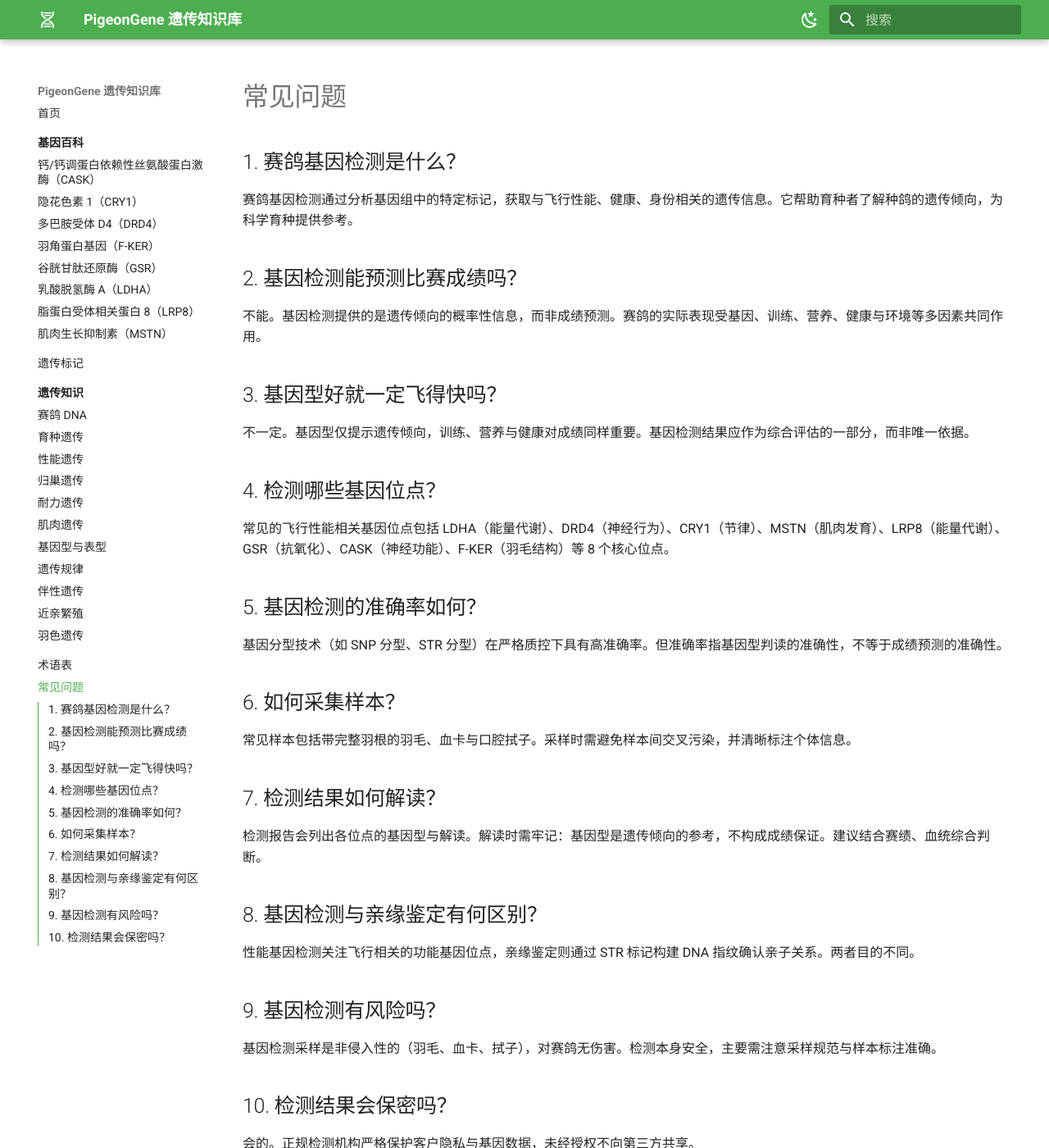
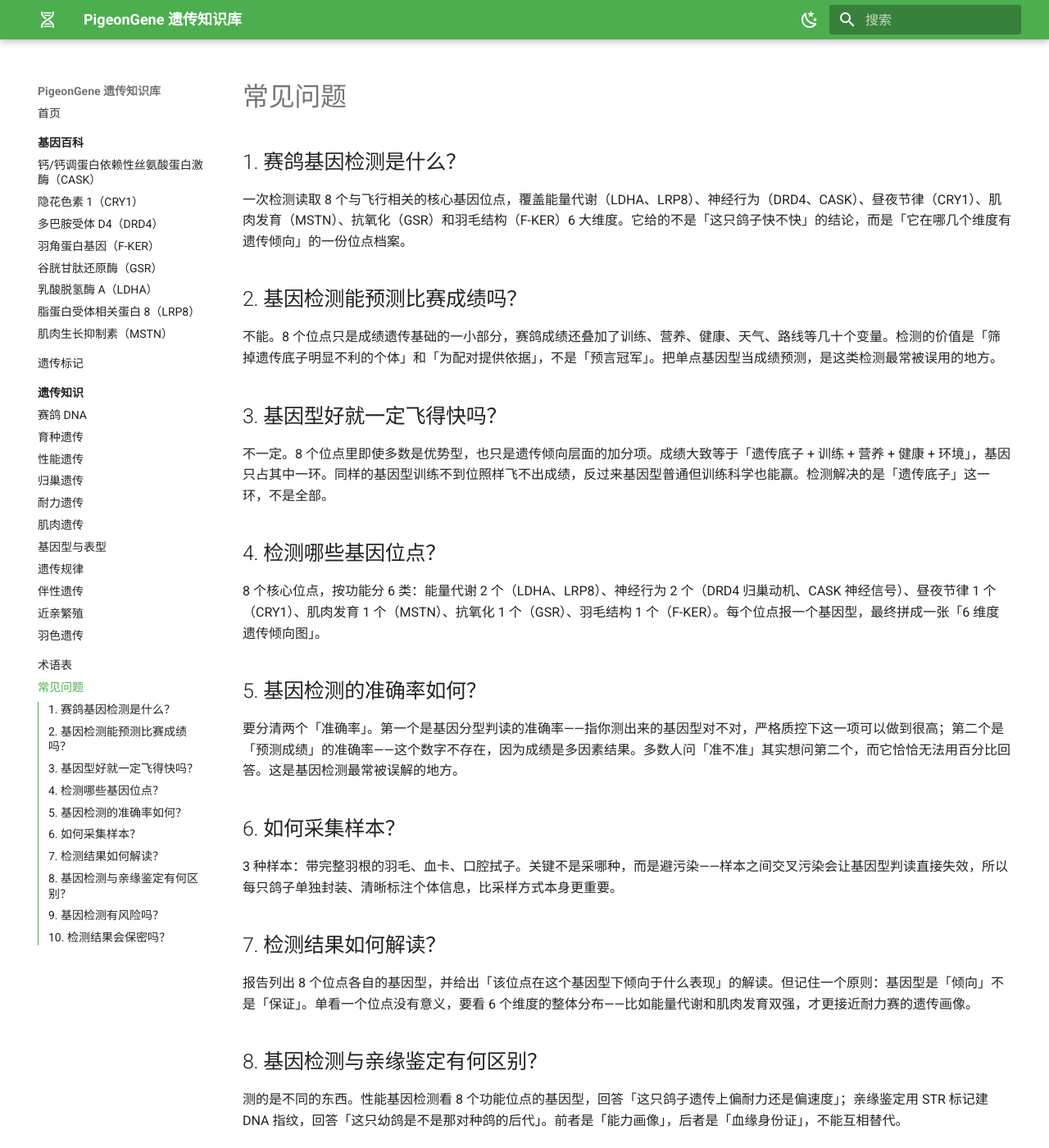
Before and after one commit to martinxionbiotech-max/Genetics.pigeongene, an MkDocs documentation site: the page built from docs/faq.md, in a window 1280 px wide and 1400 px high. Shown: the whole window at 82% size. Built offline with MkDocs 1.6.1 and Material for MkDocs 9.7.7, drawn with Linux system fonts in a browser that asks for light colours; some of the changed text lies outside the part shown.

Commit message:
content: FAQ 锚点原创重写——答案注入量化结论+计算+独立判断，去套话（第一句量化）

```diff
--- a/docs/faq.md
+++ b/docs/faq.md
@@ -1,68 +1,68 @@
 ---
 title: 常见问题
-description: 赛鸽基因检测通过分析基因组中的特定标记，获取与飞行性能、健康、身份相关的遗传信息。它帮助育种者了解种鸽的遗传倾向，为科学育种提供参考。
+description: 赛鸽基因检测一次读取 8 个飞行相关核心基因位点，覆盖能量代谢、神经行为、昼夜节律、肌肉发育、抗氧化、羽毛结构 6 大维度，为科学育种提供遗传倾向参考。
 schema_type: faqpage
 faq:
   - q: "赛鸽基因检测是什么？"
-    a: "赛鸽基因检测通过分析基因组中的特定标记，获取与飞行性能、健康、身份相关的遗传信息。它帮助育种者了解种鸽的遗传倾向，为科学育种提供参考。"
+    a: "一次检测读取 8 个与飞行相关的核心基因位点，覆盖能量代谢（LDHA、LRP8）、神经行为（DRD4、CASK）、昼夜节律（CRY1）、肌肉发育（MSTN）、抗氧化（GSR）和羽毛结构（F-KER）6 大维度。它给的不是「这只鸽子快不快」的结论，而是「它在哪几个维度有遗传倾向」的一份位点档案。"
   - q: "基因检测能预测比赛成绩吗？"
-    a: "不能。基因检测提供的是遗传倾向的概率性信息，而非成绩预测。赛鸽的实际表现受基因、训练、营养、健康与环境等多因素共同作用。"
+    a: "不能。8 个位点只是成绩遗传基础的一小部分，赛鸽成绩还叠加了训练、营养、健康、天气、路线等几十个变量。检测的价值是「筛掉遗传底子明显不利的个体」和「为配对提供依据」，不是「预言冠军」。把单点基因型当成绩预测，是这类检测最常被误用的地方。"
   - q: "基因型好就一定飞得快吗？"
-    a: "不一定。基因型仅提示遗传倾向，训练、营养与健康对成绩同样重要。基因检测结果应作为综合评估的一部分，而非唯一依据。"
+    a: "不一定。8 个位点里即使多数是优势型，也只是遗传倾向层面的加分项。成绩大致等于「遗传底子 + 训练 + 营养 + 健康 + 环境」，基因只占其中一环。同样的基因型训练不到位照样飞不出成绩，反过来基因型普通但训练科学也能赢。检测解决的是「遗传底子」这一环，不是全部。"
   - q: "检测哪些基因位点？"
-    a: "常见的飞行性能相关基因位点包括 LDHA（能量代谢）、DRD4（神经行为）、CRY1（节律）、MSTN（肌肉发育）、LRP8（能量代谢）、GSR（抗氧化）、CASK（神经功能）、F-KER（羽毛结构）等 8 个核心位点。"
+    a: "8 个核心位点，按功能分 6 类：能量代谢 2 个（LDHA、LRP8）、神经行为 2 个（DRD4 归巢动机、CASK 神经信号）、昼夜节律 1 个（CRY1）、肌肉发育 1 个（MSTN）、抗氧化 1 个（GSR）、羽毛结构 1 个（F-KER）。每个位点报一个基因型，最终拼成一张「6 维度遗传倾向图」。"
   - q: "基因检测的准确率如何？"
-    a: "基因分型技术（如 SNP 分型、STR 分型）在严格质控下具有高准确率。但准确率指基因型判读的准确性，不等于成绩预测的准确性。"
+    a: "要分清两个「准确率」。第一个是基因分型判读的准确率——指你测出来的基因型对不对，严格质控下这一项可以做到很高；第二个是「预测成绩」的准确率——这个数字不存在，因为成绩是多因素结果。多数人问「准不准」其实想问第二个，而它恰恰无法用百分比回答。这是基因检测最常被误解的地方。"
   - q: "如何采集样本？"
-    a: "常见样本包括带完整羽根的羽毛、血卡与口腔拭子。采样时需避免样本间交叉污染，并清晰标注个体信息。"
+    a: "3 种样本：带完整羽根的羽毛、血卡、口腔拭子。关键不是采哪种，而是避污染——样本之间交叉污染会让基因型判读直接失效，所以每只鸽子单独封装、清晰标注个体信息，比采样方式本身更重要。"
   - q: "检测结果如何解读？"
-    a: "检测报告会列出各位点的基因型与解读。解读时需牢记：基因型是遗传倾向的参考，不构成成绩保证。建议结合赛绩、血统综合判断。"
+    a: "报告列出 8 个位点各自的基因型，并给出「该位点在这个基因型下倾向于什么表现」的解读。但记住一个原则：基因型是「倾向」不是「保证」。单看一个位点没有意义，要看 6 个维度的整体分布——比如能量代谢和肌肉发育双强，才更接近耐力赛的遗传画像。"
   - q: "基因检测与亲缘鉴定有何区别？"
-    a: "性能基因检测关注飞行相关的功能基因位点，亲缘鉴定则通过 STR 标记构建 DNA 指纹确认亲子关系。两者目的不同。"
+    a: "测的是不同的东西。性能基因检测看 8 个功能位点的基因型，回答「这只鸽子遗传上偏耐力还是偏速度」；亲缘鉴定用 STR 标记建 DNA 指纹，回答「这只幼鸽是不是那对种鸽的后代」。前者是「能力画像」，后者是「血缘身份证」，不能互相替代。"
   - q: "基因检测有风险吗？"
-    a: "基因检测采样是非侵入性的（羽毛、血卡、拭子），对赛鸽无伤害。检测本身安全，主要需注意采样规范与样本标注准确。"
+    a: "采样非侵入（羽毛、血卡、拭子），对鸽子无伤害。真正的风险不在采样，而在解读——把遗传倾向误读成成绩保证、或把单点基因型当整体结论，这才是最需要防的。"
   - q: "检测结果会保密吗？"
-    a: "会的。正规检测机构严格保护客户隐私与基因数据，未经授权不向第三方共享。"
+    a: "会。基因数据按个体严格隔离存储，未经授权不向第三方共享。对做种鸽买卖和引种的鸽友，这一点尤其关键——DNA 身份证和亲缘鉴定的数据直接关系到种鸽血统的可信度。"
 ---
 
 # 常见问题
 
 ## 1. 赛鸽基因检测是什么？
 
-赛鸽基因检测通过分析基因组中的特定标记，获取与飞行性能、健康、身份相关的遗传信息。它帮助育种者了解种鸽的遗传倾向，为科学育种提供参考。
+一次检测读取 8 个与飞行相关的核心基因位点，覆盖能量代谢（LDHA、LRP8）、神经行为（DRD4、CASK）、昼夜节律（CRY1）、肌肉发育（MSTN）、抗氧化（GSR）和羽毛结构（F-KER）6 大维度。它给的不是「这只鸽子快不快」的结论，而是「它在哪几个维度有遗传倾向」的一份位点档案。
 
 ## 2. 基因检测能预测比赛成绩吗？
 
-不能。基因检测提供的是遗传倾向的概率性信息，而非成绩预测。赛鸽的实际表现受基因、训练、营养、健康与环境等多因素共同作用。
+不能。8 个位点只是成绩遗传基础的一小部分，赛鸽成绩还叠加了训练、营养、健康、天气、路线等几十个变量。检测的价值是「筛掉遗传底子明显不利的个体」和「为配对提供依据」，不是「预言冠军」。把单点基因型当成绩预测，是这类检测最常被误用的地方。
 
 ## 3. 基因型好就一定飞得快吗？
 
-不一定。基因型仅提示遗传倾向，训练、营养与健康对成绩同样重要。基因检测结果应作为综合评估的一部分，而非唯一依据。
+不一定。8 个位点里即使多数是优势型，也只是遗传倾向层面的加分项。成绩大致等于「遗传底子 + 训练 + 营养 + 健康 + 环境」，基因只占其中一环。同样的基因型训练不到位照样飞不出成绩，反过来基因型普通但训练科学也能赢。检测解决的是「遗传底子」这一环，不是全部。
 
 ## 4. 检测哪些基因位点？
 
-常见的飞行性能相关基因位点包括 LDHA（能量代谢）、DRD4（神经行为）、CRY1（节律）、MSTN（肌肉发育）、LRP8（能量代谢）、GSR（抗氧化）、CASK（神经功能）、F-KER（羽毛结构）等 8 个核心位点。
+8 个核心位点，按功能分 6 类：能量代谢 2 个（LDHA、LRP8）、神经行为 2 个（DRD4 归巢动机、CASK 神经信号）、昼夜节律 1 个（CRY1）、肌肉发育 1 个（MSTN）、抗氧化 1 个（GSR）、羽毛结构 1 个（F-KER）。每个位点报一个基因型，最终拼成一张「6 维度遗传倾向图」。
 
 ## 5. 基因检测的准确率如何？
 
-基因分型技术（如 SNP 分型、STR 分型）在严格质控下具有高准确率。但准确率指基因型判读的准确性，不等于成绩预测的准确性。
+要分清两个「准确率」。第一个是基因分型判读的准确率——指你测出来的基因型对不对，严格质控下这一项可以做到很高；第二个是「预测成绩」的准确率——这个数字不存在，因为成绩是多因素结果。多数人问「准不准」其实想问第二个，而它恰恰无法用百分比回答。这是基因检测最常被误解的地方。
 
 ## 6. 如何采集样本？
 
-常见样本包括带完整羽根的羽毛、血卡与口腔拭子。采样时需避免样本间交叉污染，并清晰标注个体信息。
+3 种样本：带完整羽根的羽毛、血卡、口腔拭子。关键不是采哪种，而是避污染——样本之间交叉污染会让基因型判读直接失效，所以每只鸽子单独封装、清晰标注个体信息，比采样方式本身更重要。
 
 ## 7. 检测结果如何解读？
 
-检测报告会列出各位点的基因型与解读。解读时需牢记：基因型是遗传倾向的参考，不构成成绩保证。建议结合赛绩、血统综合判断。
+报告列出 8 个位点各自的基因型，并给出「该位点在这个基因型下倾向于什么表现」的解读。但记住一个原则：基因型是「倾向」不是「保证」。单看一个位点没有意义，要看 6 个维度的整体分布——比如能量代谢和肌肉发育双强，才更接近耐力赛的遗传画像。
 
 ## 8. 基因检测与亲缘鉴定有何区别？
 
-性能基因检测关注飞行相关的功能基因位点，亲缘鉴定则通过 STR 标记构建 DNA 指纹确认亲子关系。两者目的不同。
+测的是不同的东西。性能基因检测看 8 个功能位点的基因型，回答「这只鸽子遗传上偏耐力还是偏速度」；亲缘鉴定用 STR 标记建 DNA 指纹，回答「这只幼鸽是不是那对种鸽的后代」。前者是「能力画像」，后者是「血缘身份证」，不能互相替代。
 
 ## 9. 基因检测有风险吗？
 
-基因检测采样是非侵入性的（羽毛、血卡、拭子），对赛鸽无伤害。检测本身安全，主要需注意采样规范与样本标注准确。
+采样非侵入（羽毛、血卡、拭子），对鸽子无伤害。真正的风险不在采样，而在解读——把遗传倾向误读成成绩保证、或把单点基因型当整体结论，这才是最需要防的。
 
 ## 10. 检测结果会保密吗？
 
-会的。正规检测机构严格保护客户隐私与基因数据，未经授权不向第三方共享。
+会。基因数据按个体严格隔离存储，未经授权不向第三方共享。对做种鸽买卖和引种的鸽友，这一点尤其关键——DNA 身份证和亲缘鉴定的数据直接关系到种鸽血统的可信度。
```
